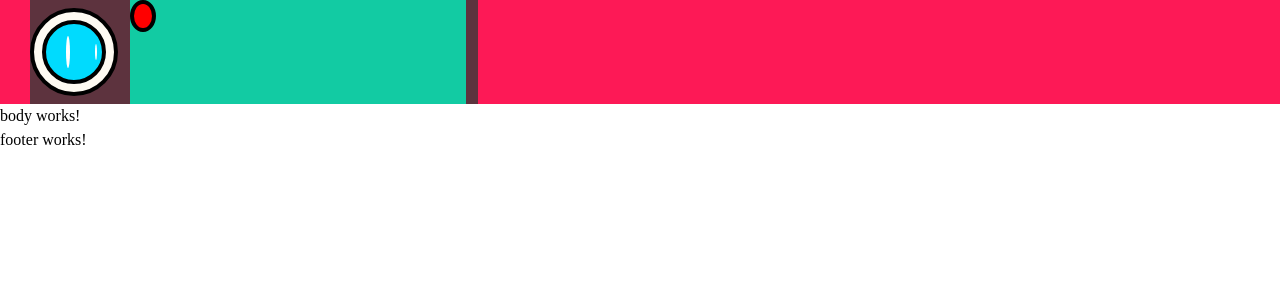
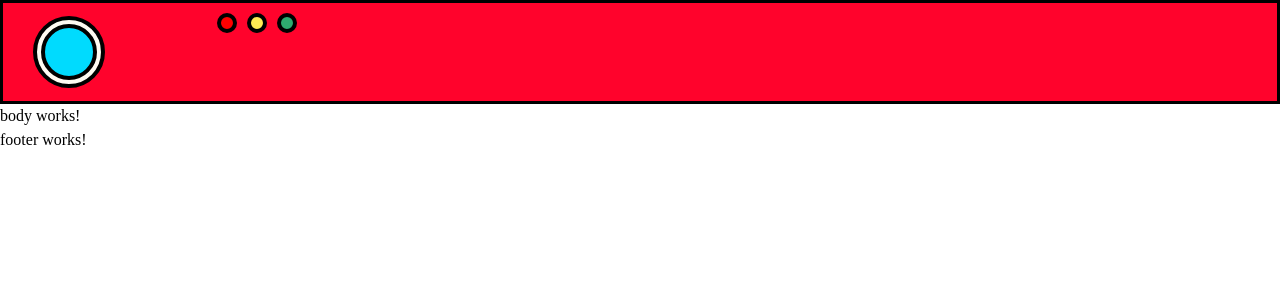
Before and after one commit to Sergiioog/PokemonPokedex, an Angular app: page / in a window 1280 px wide. Shown: the top 300 px of the page. Built offline with nearby package versions, Linux system fonts and the light colour scheme.

Commit message:
Header Pokedex Terminado

```diff
--- a/package.json
+++ b/package.json
@@ -18,6 +18,7 @@
     "@angular/platform-browser": "^16.2.0",
     "@angular/platform-browser-dynamic": "^16.2.0",
     "@angular/router": "^16.2.0",
+    "node": "^21.1.0",
     "rxjs": "~7.8.0",
     "tslib": "^2.3.0",
     "zone.js": "~0.13.0"
--- a/src/app/components/header/header.component.css
+++ b/src/app/components/header/header.component.css
@@ -1,73 +1,78 @@
 header {
-    background-color: #fd1956;
+    background-color: #ff032c;
     height: 13vh;
     width: 100%;
     display: flex;
     justify-content: start;
     align-items: center;
+    border: solid black 3px;
 }
 #botones {
     height: 100%;
-    width: 35%;
-    background-color: #5d333e;
+    width: 50%;
     display: flex;
     justify-content: start;
     align-items: center;
     margin: 30px;
+
+
 }
 #botonAzul {
     background-color:#fefaf2;
-    height: 11vh;
-    width: 11vh;
+    height: 9vh;
+    width: 9vh;
     border-radius: 50%;
     border: 4px solid black;
     display: flex;
     justify-content: center;
     align-items: center;
+
 }
 
 #btnBlue {
     background-color: #00dbfe;
     border-radius: 50%;
     border: 4px solid black;
-    width: 8vh; /* Ancho igual a la altura para hacer un círculo perfecto */
-    height: 8vh; /* Establecer la altura para que sea igual al ancho */
+    width: 7vh; /* Ancho igual a la altura para hacer un círculo perfecto */
+    height: 7vh; /* Establecer la altura para que sea igual al ancho */
     display: flex;
     justify-content: start;
     align-items: center;
 }
-#botonBlanco {
-    background-color: white;
-    border-radius: 50%;
-    height: 4vh;
-    width: 4vw;
-    margin: 20px;
+
+#botonesColores {
+    height: 100%;
+    width: 55%;
+    margin: auto;
+    display: flex;
+    justify-content: start;
+    align-items: start;
 
 }
-
-
-#botonBlanco2 {
-    background-color: white;
+.botonColor {
+    height: 20px;
+    width: 20px;
     border-radius: 50%;
-    height: 2vh;
-    width: 2vw;
     margin: 5px;
+    margin-top: 10px;
+    border: black solid 4px;
 
 }
-
-#botonesColores {
-    background-color: rgb(18, 203, 163);
-    height: 100%;
-    width: 75%;
-    margin: auto;
-    display: flex-start;
-    justify-content: center;
-    align-items: center;
+#rojo {
+    background-color: red;
 }
-#botonRojo {
-    background-color: red;
-    border: black solid 4px;
-    height: 4vh;
-    width: 2vw;
-    border-radius: 50%;
+#rojo:hover {
+    background-color: rgb(249, 77, 77);
 }
+#amarillo {
+    background-color: rgb(255, 235, 84);
+}
+#amarillo:hover {
+    background-color: #c9bf6e;
+}
+#verde {
+    background-color: #2eab6f;
+}
+#verde:hover {
+    background-color: rgb(132, 255, 91);
+}
--- a/src/app/components/header/header.component.html
+++ b/src/app/components/header/header.component.html
@@ -2,14 +2,16 @@
     <div id="botones">
         <div id="botonAzul">
            <div id="btnBlue">
-                <div id="botonBlanco">
-                </div>
-                <div id="botonBlanco2">
-                </div>
            </div>
         </div>
         <div id="botonesColores">
-            <div id="botonRojo">
+            <div class="botonColor" id="rojo">
+
+            </div>
+            <div class="botonColor" id="amarillo">
+
+            </div>
+            <div class="botonColor" id="verde">
 
             </div>
         </div>
```
Also changed, not shown: 1 other file (tests, documents, lock files or other folders).
